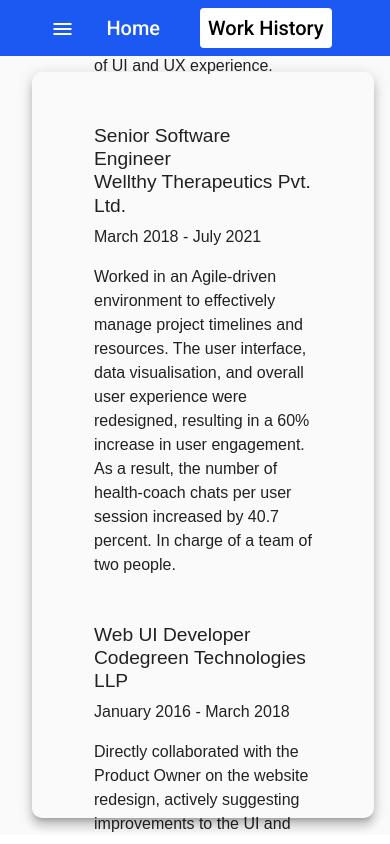
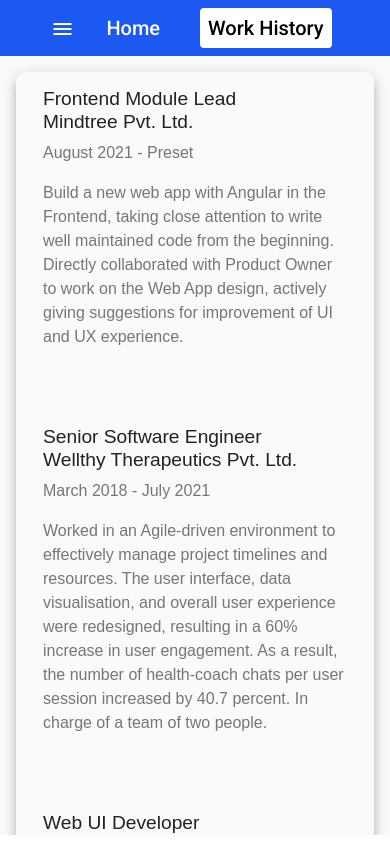
Before and after one commit to nikhilrajnair/portfolio, an Angular app: page /work-history in a window 390 px wide. Built offline with nearby package versions, Linux system fonts and the light colour scheme.

Commit message:
UI Fixes

```diff
--- a/src/app/app.component.html
+++ b/src/app/app.component.html
@@ -20,8 +20,7 @@
   </mat-sidenav>
   <mat-sidenav-content>
     <div class="content mat-elevation-z8">
-      <router-outlet>
-      </router-outlet>
+      <router-outlet></router-outlet>
     </div>
   </mat-sidenav-content>
 </mat-sidenav-container>
--- a/src/app/app.component.scss
+++ b/src/app/app.component.scss
@@ -29,7 +29,7 @@
 }
 
 .content {
-    height: calc(100vh - 98px);
+    min-height: calc(100vh - 98px);
     border-radius: 10px;
     margin: 16px;
     margin-left: 32px;
@@ -37,9 +37,12 @@
     display: flex;
     justify-content: center;
     align-items: center;
+    overflow: auto;
 
-    // font-size: 2rem;
-    // color: lightgray;
+    @media (max-width:786px) {
+        margin-left: 16px;
+
+    }
 }
 
 mat-sidenav-container {
--- a/src/app/workhistory/workhistory.component.html
+++ b/src/app/workhistory/workhistory.component.html
@@ -1,4 +1,4 @@
-<section class="work-history">
+<section class="work-history h-100">
     <div class="container">
         <div class="row">
             <div class="col-md-12">
--- a/src/app/workhistory/workhistory.component.scss
+++ b/src/app/workhistory/workhistory.component.scss
@@ -1,3 +1,4 @@
+
 .work-history{
     .list{
         margin-bottom: 30px;
@@ -5,5 +6,12 @@
         h4{
             font-size: 1.2rem;
         }
+        p{
+            color: #767676;
+        }
+
+    @media (max-width:786px) {
+        padding: 15px;
+    }
     }
 }
```
